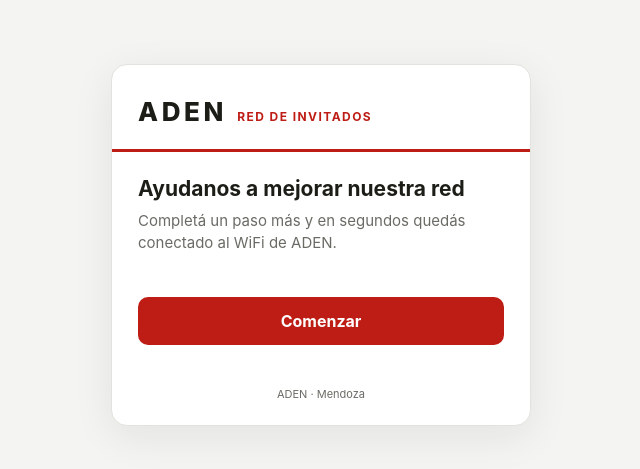
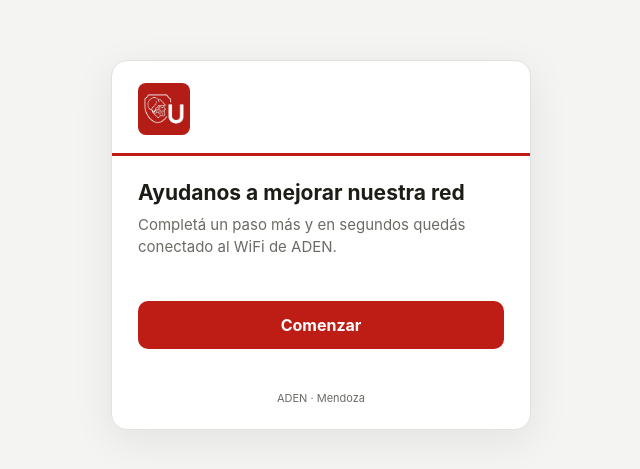
Before and after one commit to GonzaBonada/Wifi_portal, a plain HTML site: page index.html in a window 1280 px wide. Shown: the part 155-624 px from the top of the page, without its empty margins (319-959 px from the left). Drawn offline with Linux system fonts and the light colour scheme.

Commit message:
Home: logo de ADEN como encabezado arriba a la izquierda

```diff
--- a/index.html
+++ b/index.html
@@ -27,10 +27,8 @@
     width:100%;max-width:420px;background:#fff;border:1px solid var(--borde);
     border-radius:16px;overflow:hidden;box-shadow:0 10px 40px rgba(29,29,24,.08);
   }
-  .top{padding:28px 26px 18px;border-bottom:3px solid var(--rojo)}
-  .brand{display:flex;align-items:baseline;gap:10px}
-  .brand .mark{font-weight:800;letter-spacing:.14em;font-size:26px;color:var(--negro)}
-  .brand .sub{font-size:12px;letter-spacing:.12em;text-transform:uppercase;color:var(--rojo);font-weight:700}
+  .top{padding:22px 26px 18px;border-bottom:3px solid var(--rojo)}
+  .logo{display:block;height:52px;width:auto;border-radius:8px}
   .body{padding:24px 26px 28px}
   h1{font-size:21px;line-height:1.25;margin-bottom:8px}
   p.lead{color:var(--gris);font-size:15px;margin-bottom:22px}
@@ -62,7 +60,7 @@
 <body>
   <main class="card">
     <div class="top">
-      <div class="brand"><span class="mark">ADEN</span><span class="sub">Red de invitados</span></div>
+      <img src="/logo.png" alt="ADEN" class="logo" />
     </div>
 
     <!-- Pantalla 1 -->
```
Also changed, not shown: logo.png (added).
